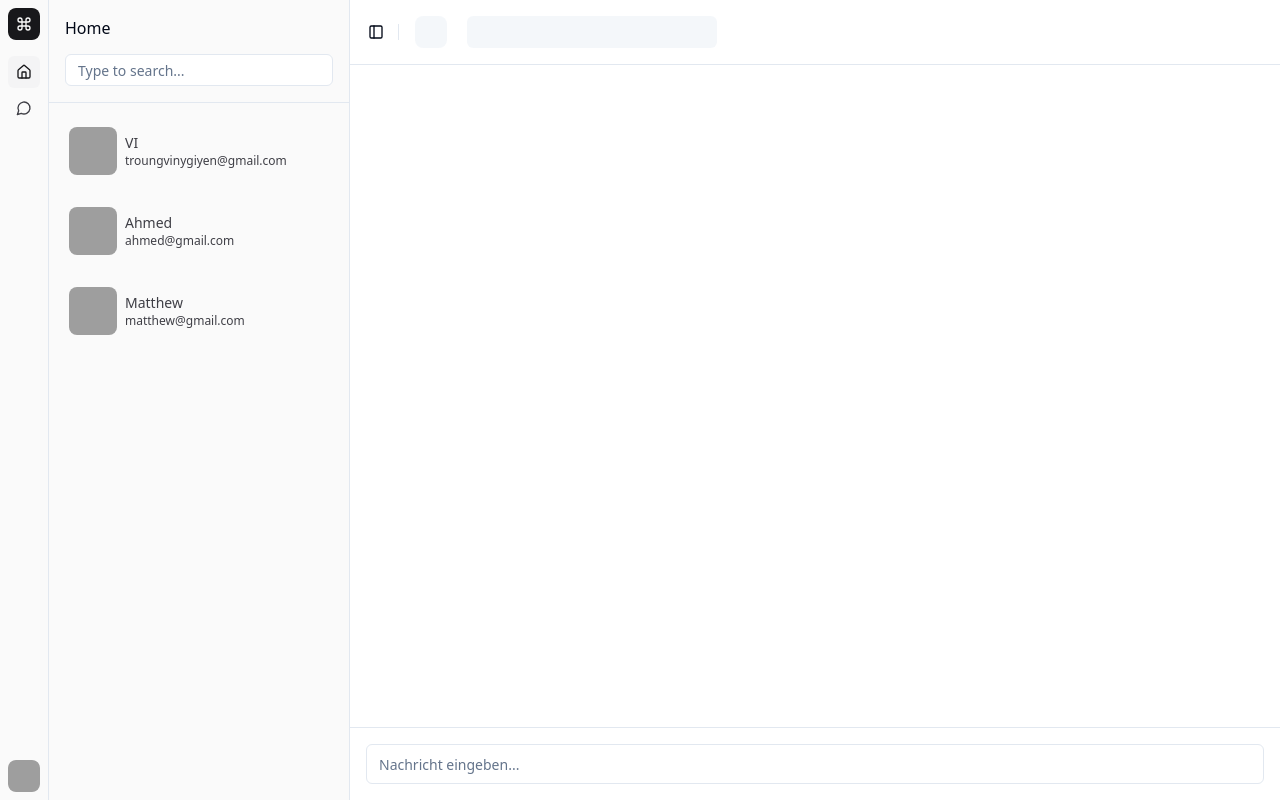
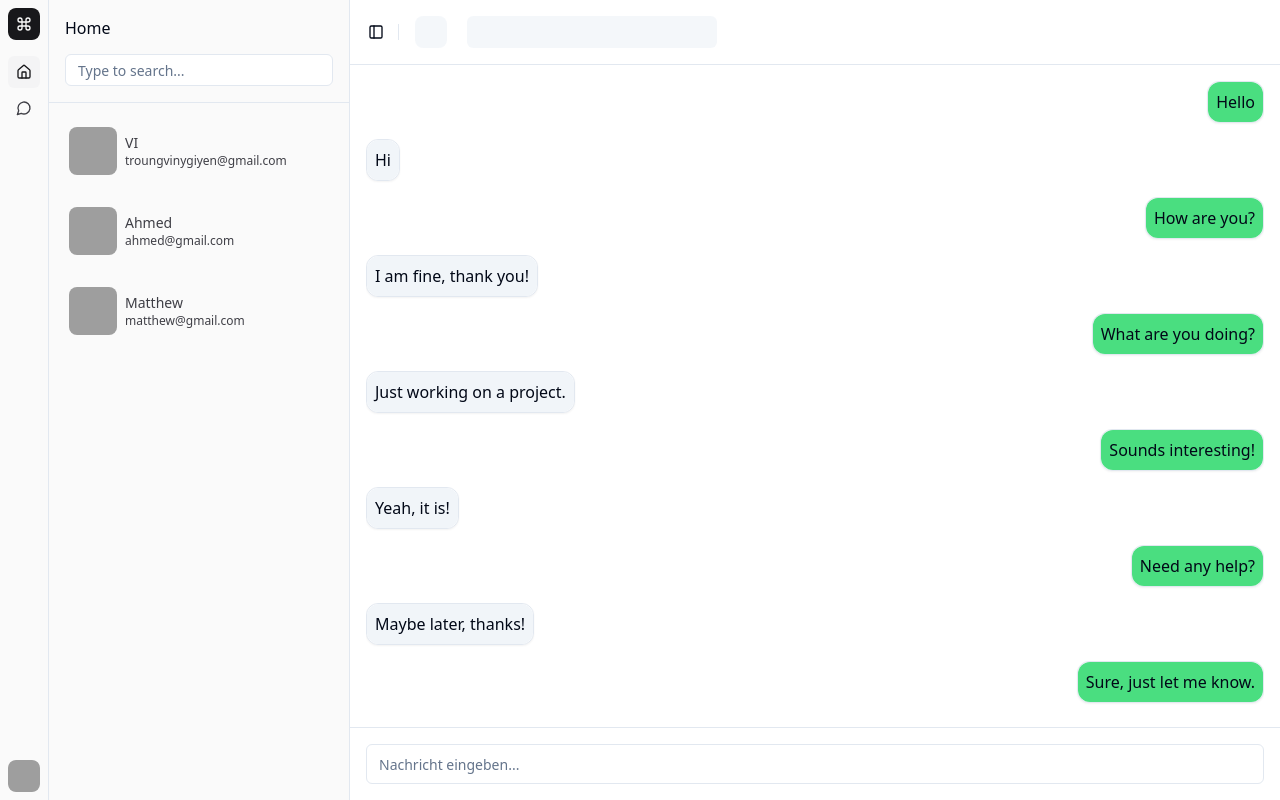
Before and after one commit to jonascodingall/scribnet-web, a SvelteKit app: page /chats in a window 1280 px wide. Built offline with nearby package versions, Linux system fonts and the light colour scheme; grey boxes are pictures that could not be loaded.

Commit message:
Added Chat Messages

```diff
--- /dev/null
+++ b/src/lib/components/modules/messageCard.svelte
@@ -0,0 +1,14 @@
+<script lang="ts">
+	import type { Message } from '$lib/types/Message';
+	import * as Card from '$lib/components/ui/card';
+
+	let { message, recieved = false }: { message: Message; recieved: boolean } = $props();
+
+	const backgroundClass = recieved ? 'bg-secondary' : 'bg-green-400';
+</script>
+
+<Card.Root class="w-fit rounded-xl">
+	<Card.Content class={`rounded-xl p-2 ${backgroundClass}`}>
+		{message.content}
+	</Card.Content>
+</Card.Root>
--- /dev/null
+++ b/src/lib/stores/chatStore.ts
@@ -0,0 +1,189 @@
+import { type UserMessages } from "$lib/types/Message";
+import { writable } from "svelte/store";
+
+export const userMessages = writable<UserMessages>({
+    "userId": 1,
+    "messages": [
+        {
+            "id": 1,
+            "senderId": 1,
+            "recieverId": 2,
+            "content": "Hello"
+        },
+        {
+            "id": 2,
+            "senderId": 2,
+            "recieverId": 1,
+            "content": "Hi"
+        },
+        {
+            "id": 3,
+            "senderId": 1,
+            "recieverId": 2,
+            "content": "How are you?"
+        },
+        {
+            "id": 4,
+            "senderId": 2,
+            "recieverId": 1,
+            "content": "I am fine, thank you!"
+        },
+        {
+            "id": 5,
+            "senderId": 1,
+            "recieverId": 2,
+            "content": "What are you doing?"
+        },
+        {
+            "id": 6,
+            "senderId": 2,
+            "recieverId": 1,
+            "content": "Just working on a project."
+        },
+        {
+            "id": 7,
+            "senderId": 1,
+            "recieverId": 2,
+            "content": "Sounds interesting!"
+        },
+        {
+            "id": 8,
+            "senderId": 2,
+            "recieverId": 1,
+            "content": "Yeah, it is!"
+        },
+        {
+            "id": 9,
+            "senderId": 1,
+            "recieverId": 2,
+            "content": "Need any help?"
+        },
+        {
+            "id": 10,
+            "senderId": 2,
+            "recieverId": 1,
+            "content": "Maybe later, thanks!"
+        },
+        {
+            "id": 11,
+            "senderId": 1,
+            "recieverId": 2,
+            "content": "Sure, just let me know."
+        },
+        {
+            "id": 12,
+            "senderId": 2,
+            "recieverId": 1,
+            "content": "Will do!"
+        },
+        {
+            "id": 13,
+            "senderId": 1,
+            "recieverId": 2,
+            "content": "By the way, did you watch the latest episode?"
+        },
+        {
+            "id": 14,
+            "senderId": 2,
+            "recieverId": 1,
+            "content": "Not yet, no spoilers!"
+        },
+        {
+            "id": 15,
+            "senderId": 1,
+            "recieverId": 2,
+            "content": "Haha, okay!"
+        },
+        {
+            "id": 16,
+            "senderId": 2,
+            "recieverId": 1,
+            "content": "Thanks!"
+        },
+        {
+            "id": 17,
+            "senderId": 1,
+            "recieverId": 2,
+            "content": "What time are you free?"
+        },
+        {
+            "id": 18,
+            "senderId": 2,
+            "recieverId": 1,
+            "content": "Around 6 PM."
+        },
+        {
+            "id": 19,
+            "senderId": 1,
+            "recieverId": 2,
+            "content": "Great, let's catch up then."
+        },
+        {
+            "id": 20,
+            "senderId": 2,
+            "recieverId": 1,
+            "content": "Sounds good!"
+        },
+        {
+            "id": 21,
+            "senderId": 1,
+            "recieverId": 2,
+            "content": "See you later."
+        },
+        {
+            "id": 22,
+            "senderId": 2,
+            "recieverId": 1,
+            "content": "See you!"
+        },
+        {
+            "id": 23,
+            "senderId": 1,
+            "recieverId": 2,
+            "content": "Take care."
+        },
+        {
+            "id": 24,
+            "senderId": 2,
+            "recieverId": 1,
+            "content": "You too!"
+        },
+        {
+            "id": 25,
+            "senderId": 1,
+            "recieverId": 2,
+            "content": "Goodbye!"
+        },
+        {
+            "id": 26,
+            "senderId": 2,
+            "recieverId": 1,
+            "content": "Bye!"
+        },
+        {
+            "id": 27,
+            "senderId": 1,
+            "recieverId": 2,
+            "content": "Talk soon."
+        },
+        {
+            "id": 28,
+            "senderId": 2,
+            "recieverId": 1,
+            "content": "Definitely!"
+        },
+        {
+            "id": 29,
+            "senderId": 1,
+            "recieverId": 2,
+            "content": "Have a nice day!"
+        },
+        {
+            "id": 30,
+            "senderId": 2,
+            "recieverId": 1,
+            "content": "Thanks, you too!"
+        }
+    ]
+}
+)
--- /dev/null
+++ b/src/lib/types/Message.ts
@@ -0,0 +1,11 @@
+export type Message = {
+    id: number;
+    senderId: number;
+    recieverId: number;
+    content: string;
+}
+
+export type UserMessages = {
+    userId: number;
+    messages: Message[];
+}
--- a/src/routes/(authed)/chats/+page.svelte
+++ b/src/routes/(authed)/chats/+page.svelte
@@ -1,12 +1,20 @@
 <script>
+	import MessageCard from '$lib/components/modules/messageCard.svelte';
 	import { Input } from '$lib/components/ui/input';
 	import { ScrollArea } from '$lib/components/ui/scroll-area/index.js';
 	import { Separator } from '$lib/components/ui/separator/index.js';
+
+	import { userMessages } from '$lib/stores/chatStore';
+	import { authUser } from '$lib/stores/userStore';
 </script>
 
 <ScrollArea class="flex-1 p-4">
-	<div class="space-y-4">
-		<!--TODO Display Messages-->
+	<div class="flex flex-col space-y-4">
+		{#each $userMessages.messages as message}
+			<div class="flex {$authUser.id === message.senderId ? 'justify-end' : 'justify-start'}">
+				<MessageCard recieved={$authUser.id === message.recieverId} {message} />
+			</div>
+		{/each}
 	</div>
 </ScrollArea>
 
--- a/src/routes/(authed)/home/+page.svelte
+++ b/src/routes/(authed)/home/+page.svelte
@@ -0,0 +1,15 @@
+<script lang="ts">
+	import type { Message } from '$lib/types/Message';
+	import MessageCard from '$lib/components/modules/messageCard.svelte';
+
+	let message: Message = {
+		id: 1,
+		senderId: 1,
+		recieverId: 2,
+		content: 'Hello, this is a test message!'
+	};
+</script>
+
+<div class="flex h-full items-center justify-center">
+	<MessageCard recieved={false} {message} />
+</div>
```
